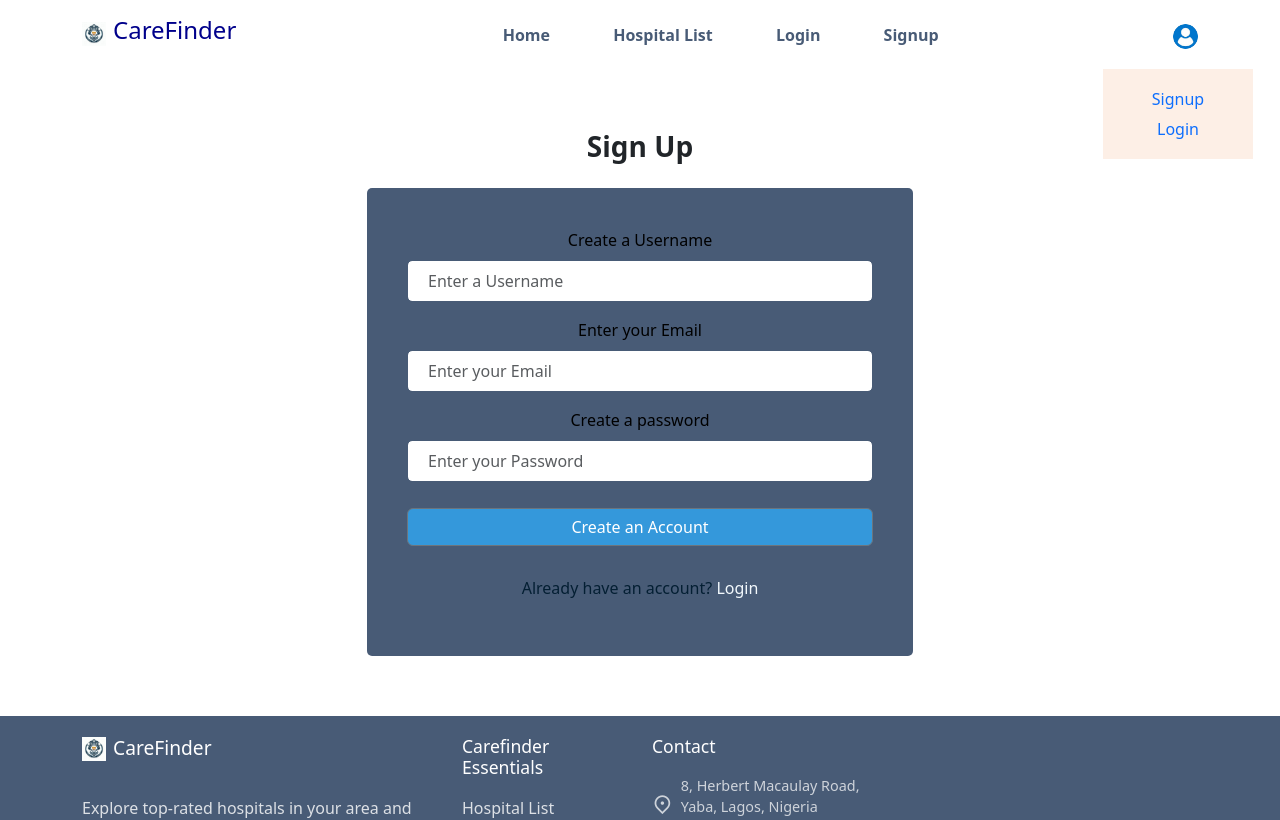
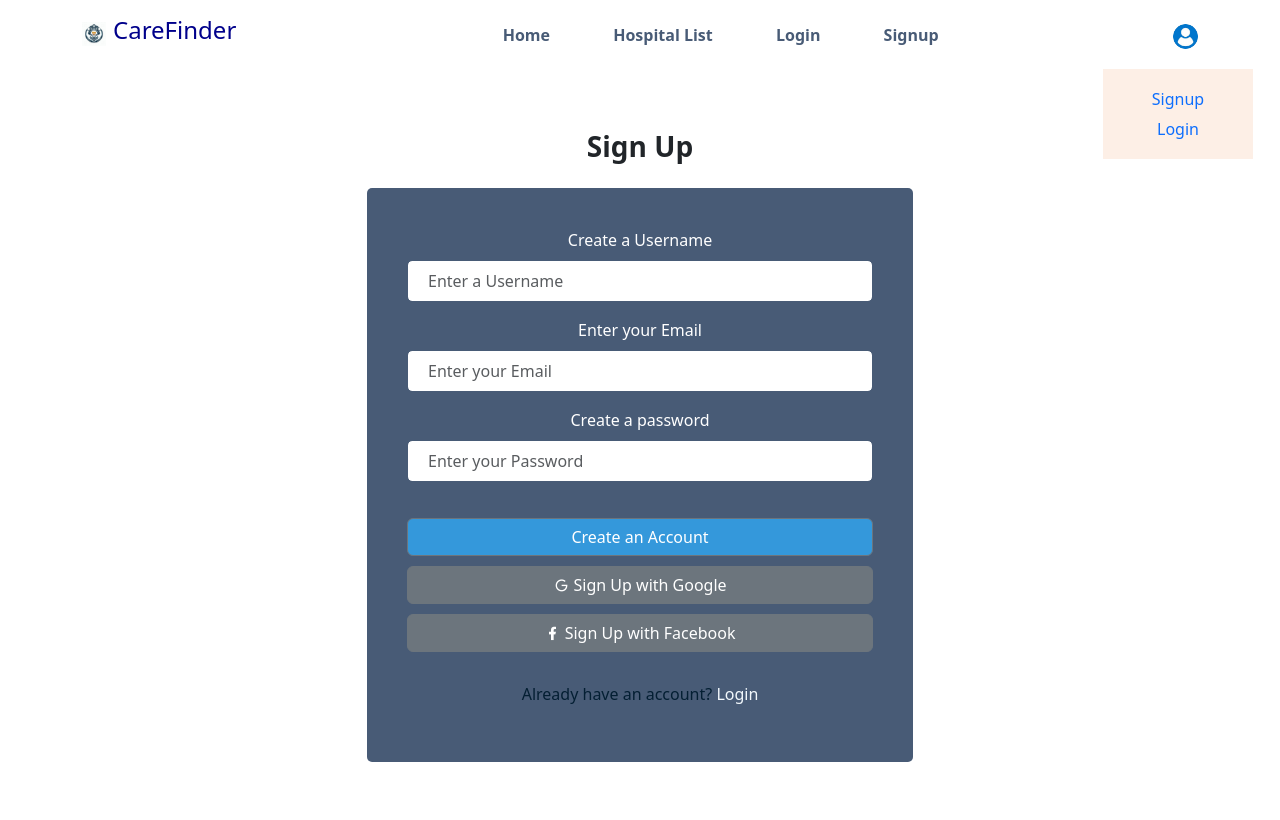
Before and after one commit to BalezDev/Carefinder-app-project, a React (Vite) app: page /signup in a window 1280 px wide. Shown: the top 820 px of the page. Built offline with nearby package versions, Linux system fonts and the light colour scheme; no server answers.

Commit message:
FB and Google sign in

```diff
--- a/package.json
+++ b/package.json
@@ -20,6 +20,7 @@
     "react": "^18.3.1",
     "react-csv": "^2.2.2",
     "react-dom": "^18.3.1",
+    "react-icons": "^5.3.0",
     "react-redux": "^9.1.2",
     "react-toastify": "^10.0.5",
     "reactstrap": "^9.2.2",
--- a/src/pages/Signup.tsx
+++ b/src/pages/Signup.tsx
@@ -2,12 +2,8 @@ import React, { useState } from 'react';
 import Helmet from '../components/Helmet/helmet';
 import { Container, Row, Col, Form, FormGroup, Input, Button, Label } from 'reactstrap';
 import { Link, useNavigate } from 'react-router-dom';
-import '../styles/signup.css';
-import {
-  createUserWithEmailAndPassword,
-  updateProfile,
-} from 'firebase/auth';
-import { auth, db } from '../firebase.config'; // Removed storage import
+import { createUserWithEmailAndPassword, updateProfile, GoogleAuthProvider, FacebookAuthProvider, signInWithPopup } from 'firebase/auth';
+import { auth, db } from '../firebase.config';
 import { setDoc, doc } from 'firebase/firestore';
 import { toast } from 'react-toastify';
 
@@ -23,20 +19,11 @@ const Signup: React.FC = () => {
     e.preventDefault();
     setLoading(true);
     try {
-      const userCredential = await createUserWithEmailAndPassword(
-        auth,
-        email,
-        password
-      );
-
+      const userCredential = await createUserWithEmailAndPassword(auth, email, password);
       const user = userCredential.user;
 
-      // Update user profile
-      await updateProfile(user, {
-        displayName: username,
-      });
+      await updateProfile(user, { displayName: username });
 
-      // Store user data in Firestore database
       await setDoc(doc(db, 'users', user.uid), {
         uid: user.uid,
         displayName: username,
@@ -49,6 +36,46 @@ const Signup: React.FC = () => {
     } catch (error) {
       setLoading(false);
       toast.error('Something went wrong');
+    }
+  };
+
+  const signUpWithGoogle = async () => {
+    const provider = new GoogleAuthProvider();
+    try {
+      const result = await signInWithPopup(auth, provider);
+      const user = result.user;
+
+      // Store user data in Firestore
+      await setDoc(doc(db, 'users', user.uid), {
+        uid: user.uid,
+        displayName: user.displayName,
+        email: user.email,
+      });
+
+      toast.success('Signed up with Google successfully');
+      navigate('/hospital');
+    } catch (error) {
+      toast.error('Failed to sign up with Google');
+    }
+  };
+
+  const signUpWithFacebook = async () => {
+    const provider = new FacebookAuthProvider();
+    try {
+      const result = await signInWithPopup(auth, provider);
+      const user = result.user;
+
+      // Store user data in Firestore
+      await setDoc(doc(db, 'users', user.uid), {
+        uid: user.uid,
+        displayName: user.displayName,
+        email: user.email,
+      });
+
+      toast.success('Signed up with Facebook successfully');
+      navigate('/hospital');
+    } catch (error) {
+      toast.error('Failed to sign up with Facebook');
     }
   };
 
@@ -67,7 +94,7 @@ const Signup: React.FC = () => {
 
                 <Form className="auth__form" onSubmit={signup}>
                   <FormGroup className="form__group">
-                    <Label for="text">Create a Username</Label>
+                    <Label className="log-text" for="text">Create a Username</Label>
                     <Input
                       type="text"
                       placeholder="Enter a Username"
@@ -78,7 +105,7 @@ const Signup: React.FC = () => {
                   </FormGroup>
 
                   <FormGroup className="form__group">
-                    <Label for="email">Enter your Email</Label>
+                    <Label className="log-text" for="email">Enter your Email</Label>
                     <Input
                       type="email"
                       placeholder="Enter your Email"
@@ -89,7 +116,7 @@ const Signup: React.FC = () => {
                   </FormGroup>
 
                   <FormGroup className="form__group">
-                    <Label for="password">Create a password</Label>
+                    <Label className="log-text" for="password">Create a password</Label>
                     <Input
                       type="password"
                       placeholder="Enter your Password"
@@ -99,12 +126,24 @@ const Signup: React.FC = () => {
                     />
                   </FormGroup>
 
-                  <Button
-                    type="submit"
-                    className="auth__btn"
-                  >
+                  <Button type="submit" className="auth__btn">
                     Create an Account
                   </Button>
+
+                  <Button
+                    className="google-btn"
+                    onClick={signUpWithGoogle}
+                  >
+                    <i className="ri-google-line"></i> Sign Up with Google
+                  </Button>
+
+                  <Button
+                    className="facebook-btn"
+                    onClick={signUpWithFacebook}
+                  >
+                    <i className="ri-facebook-fill"></i> Sign Up with Facebook
+                  </Button>
+
                   <p>
                     Already have an account? <Link to="/login">Login</Link>
                   </p>
--- a/src/styles/login.css
+++ b/src/styles/login.css
@@ -1,10 +1,10 @@
-.auth__form{
+.auth__form {
   background: var(--primary-color);
   padding: 40px;
   border-radius: 5px;
 }
 
-  .auth__btn{
+.auth__btn {
   background: #3498db !important;
   color: black;
   font-weight: 600;
@@ -25,23 +25,89 @@
   background: #73b9ef;
 }
 
-  .auth__form p{
+.auth__form p {
   margin-top: 30px;
 }
 
 label {
-    color: #f2f8fc;
+  color: #fbfbfb;
 }
 
 p {
   color: #041f33;
 }
 
-  p a{
-    color: #f2f8fc; /* Blue link color */
-    text-decoration: none; /* Remove underline from the link */
+p a {
+  color: #f2f8fc; /* Link color */
+  text-decoration: none; /* Remove underline */
 }
 
 p a:hover {
-    text-decoration: underline; /* Underline link on hover */
+  text-decoration: underline; /* Underline on hover */
 }
+
+/* Styling for social sign-in buttons */
+.google-btn, .facebook-btn {
+  width: 100%;
+  padding: 12px;
+  margin-top: 10px;
+  border: none;
+  border-radius: 4px;
+  font-size: 1rem;
+  cursor: pointer;
+  display: flex;
+  align-items: center;
+  justify-content: center;
+  gap: 8px; /* Space between icon and text */
+  transition: background-color 0.3s ease;
+}
+
+/* Google button specific styling */
+.google-btn {
+  background-color: #4285F4;
+  color: white;
+}
+
+.google-btn:hover {
+  background-color: #357ae8;
+}
+
+/* Facebook button specific styling */
+.facebook-btn {
+  background-color: #3b5998;
+  color: white;
+}
+
+.facebook-btn:hover {
+  background-color: #2d4373;
+}
+
+/* Reuse auth button styles */
+.auth__btn {
+  background-color: #3498db; /* Override previous styles */
+  color: black;
+  font-weight: 600;
+  border: 2px solid #0a1d37;
+  padding: 12px;
+  margin-top: 20px;
+  border-radius: 5px;
+  font-size: 1rem;
+  cursor: pointer;
+  transition: background-color 0.3s ease;
+}
+
+.auth__btn:hover {
+  background-color: #4295cc;
+}
+
+.auth__btn:active {
+  background-color: #73b9ef;
+}
+
+.icon {
+  font-size: 1.2rem; /* Adjust icon size */
+}
+
+.log-text {
+  color: #fff;
+}
--- a/src/styles/signup.css
+++ b/src/styles/signup.css
@@ -1,10 +1,10 @@
-.auth__form{
+.auth__form {
   background: var(--primary-color);
   padding: 40px;
   border-radius: 5px;
 }
 
-  .auth__btn{
+.auth__btn {
   background: #3498db !important;
   color: black;
   font-weight: 600;
@@ -26,7 +26,7 @@
   background: #73b9ef;
 }
 
-  .auth__form p{
+.auth__form p {
   margin-top: 30px;
 }
 
@@ -38,7 +38,7 @@
   color: #041f33;
 }
 
-  p a{
+p a {
   color: #f2f8fc; /* Blue link color */
   text-decoration: none; /* Remove underline from the link */
 }
@@ -46,3 +46,43 @@
 p a:hover {
   text-decoration: underline; /* Underline link on hover */
 }
+
+/* Styling for Google and Facebook buttons */
+.google-btn,
+.facebook-btn {
+  width: 100%;
+  padding: 12px;
+  margin-top: 10px;
+  border: none;
+  border-radius: 4px;
+  font-size: 1rem;
+  cursor: pointer;
+  transition: background-color 0.3s ease;
+  display: flex;
+  align-items: center;
+  justify-content: center;
+}
+
+.google-btn {
+  background-color: #4285F4;
+  color: white;
+}
+
+.google-btn:hover {
+  background-color: #357ae8;
+}
+
+.facebook-btn {
+  background-color: #3b5998;
+  color: white;
+}
+
+.facebook-btn:hover {
+  background-color: #2d4373;
+}
+
+.ri-google-line,
+.ri-facebook-fill {
+  margin-right: 10px;
+  font-size: 1.2rem;
+}
```
Also changed, not shown: src/pages/Login.tsx (+95 -38 lines), 1 other file (tests, documents, lock files or other folders). Lines whose indentation alone changed are shown as unchanged.
